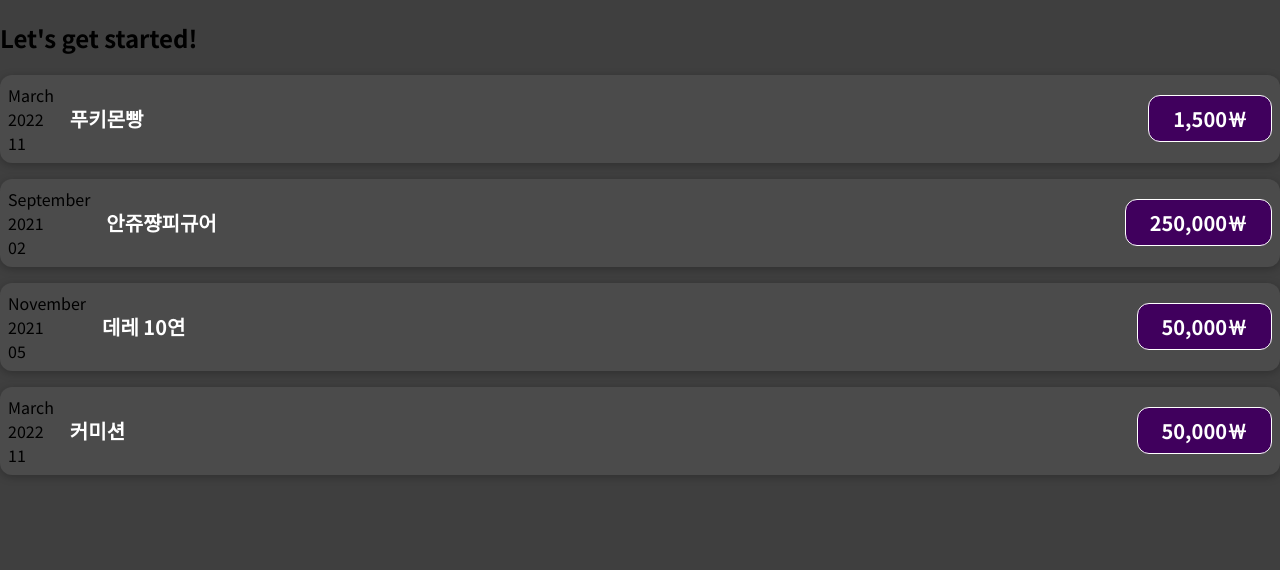
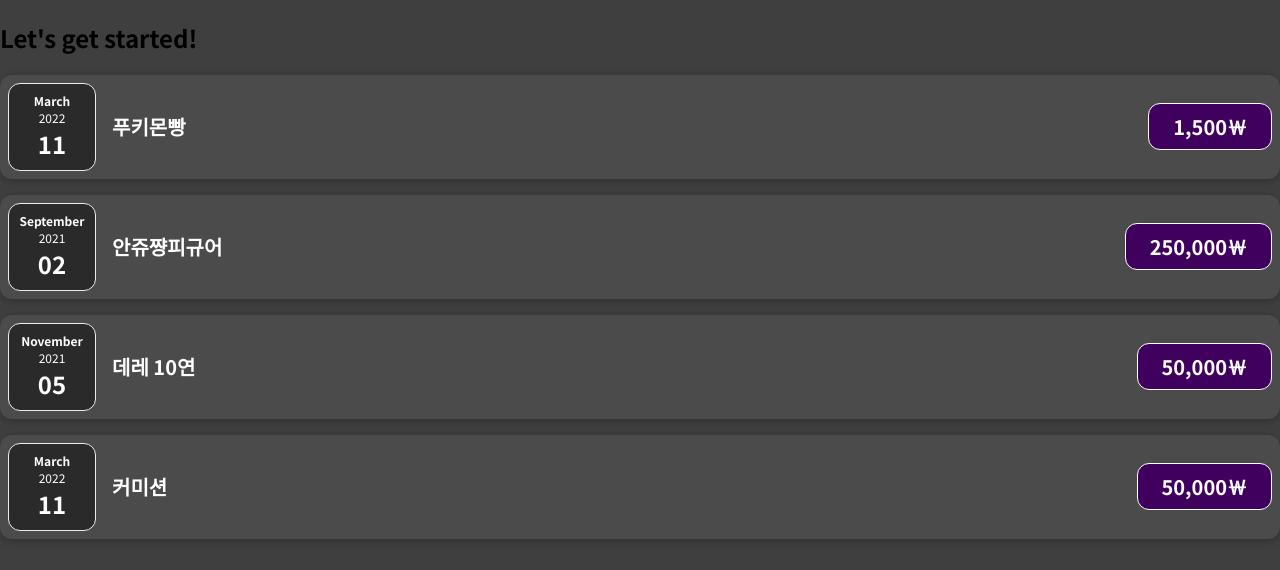
Before and after one commit to hamsoter/react-complate-guide, a JavaScript app: page / in a window 1280 px wide. Shown: the top 570 px of the page. Built offline with nearby package versions, Linux system fonts and the light colour scheme.

Commit message:
날짜 컴포넌트를 따로 분리함(ExpenseDate)
컴포넌트를 분리하며 작게 유지하고,
넘겨받은 props를 다시 넘겨주는 과정에 대해서 학습

```diff
--- a/src/App.js
+++ b/src/App.js
@@ -34,22 +34,22 @@
         title={expenses[0].title}
         amount={expenses[0].amount}
         date={expenses[0].date}
-      ></ExpenseItem>
+      />
       <ExpenseItem
         title={expenses[1].title}
         amount={expenses[1].amount}
         date={expenses[1].date}
-      ></ExpenseItem>
+      />
       <ExpenseItem
         title={expenses[2].title}
         amount={expenses[2].amount}
         date={expenses[2].date}
-      ></ExpenseItem>
+      />
       <ExpenseItem
         title={expenses[3].title}
         amount={expenses[3].amount}
         date={expenses[0].date}
-      ></ExpenseItem>
+      />
     </div>
   );
 }
--- /dev/null
+++ b/src/components/ExpenseDate.css
@@ -0,0 +1,26 @@
+.expense-date {
+  display: flex;
+  flex-direction: column;
+  width: 5.5rem;
+  height: 5.5rem;
+  border: 1px solid #ececec;
+  background-color: #2a2a2a;
+  color: white;
+  border-radius: 12px;
+  align-items: center;
+  justify-content: center;
+}
+
+.expense-date__month {
+  font-size: 0.75rem;
+  font-weight: bold;
+}
+
+.expense-date__year {
+  font-size: 0.75rem;
+}
+
+.expense-date__day {
+  font-size: 1.5rem;
+  font-weight: bold;
+}
--- /dev/null
+++ b/src/components/ExpenseDate.js
@@ -0,0 +1,17 @@
+import "./ExpenseDate.css";
+
+function ExpenseDate(props) {
+  const month = props.date.toLocaleString("en-us", { month: "long" });
+  const day = props.date.toLocaleString("en-us", { day: "2-digit" });
+  const year = props.date.getFullYear();
+
+  return (
+    <div className="expense-date">
+      <div className="expense-date__month">{month}</div>
+      <div className="expense-date__year">{year}</div>
+      <div className="expense-date__day">{day}</div>
+    </div>
+  );
+}
+
+export default ExpenseDate;
--- a/src/components/ExpenseItem.js
+++ b/src/components/ExpenseItem.js
@@ -1,17 +1,10 @@
 import "./ExpenseItem.css";
+import ExpenseDate from "./ExpenseDate";
 
 function ExpenseItem(props) {
-  const month = props.date.toLocaleString("en-us", { month: "long" });
-  const day = props.date.toLocaleString("en-us", { day: "2-digit" });
-  const year = props.date.getFullYear();
-
   return (
     <div className="expense-item">
-      <div>
-        <div>{month}</div>
-        <div>{year}</div>
-        <div>{day}</div>
-      </div>
+      <ExpenseDate date={props.date} />
       <div className="expense-item__description">
         <h2>{props.title}</h2>
         <div className="expense-item__price">
```
